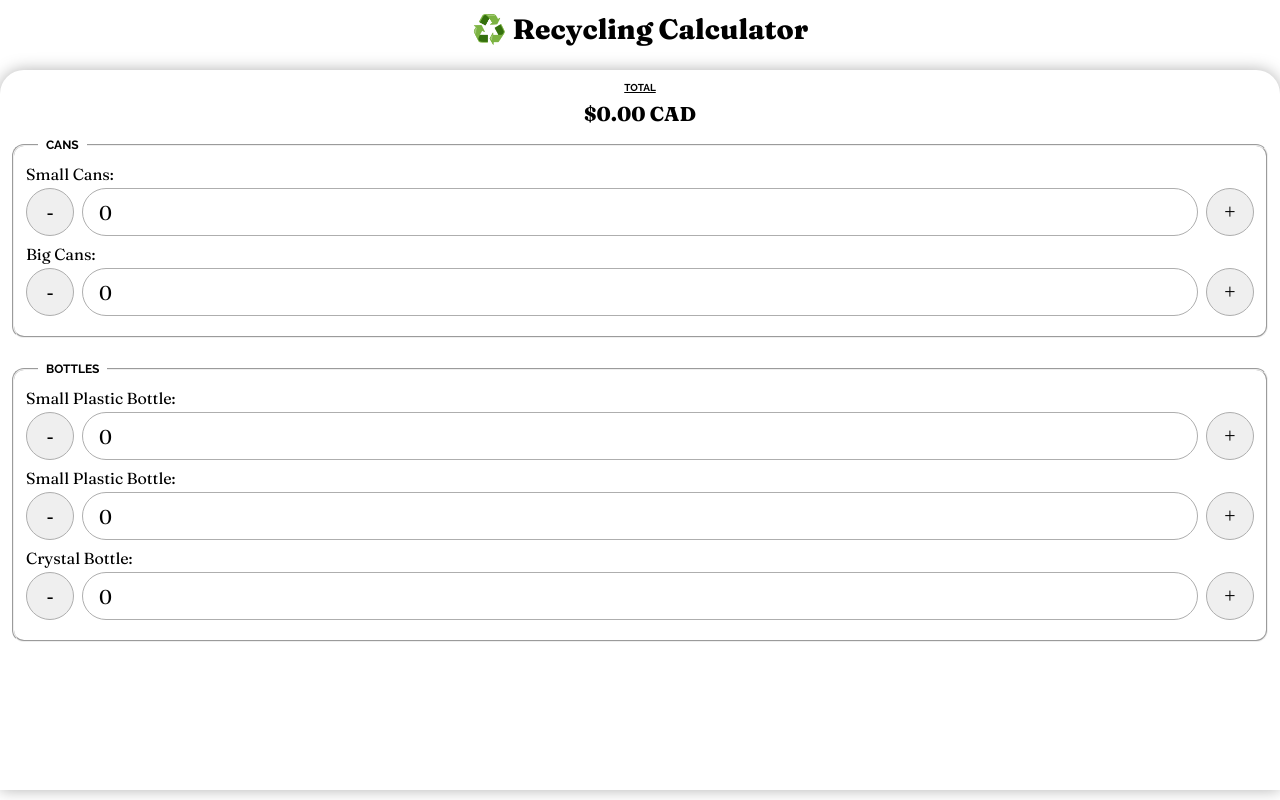
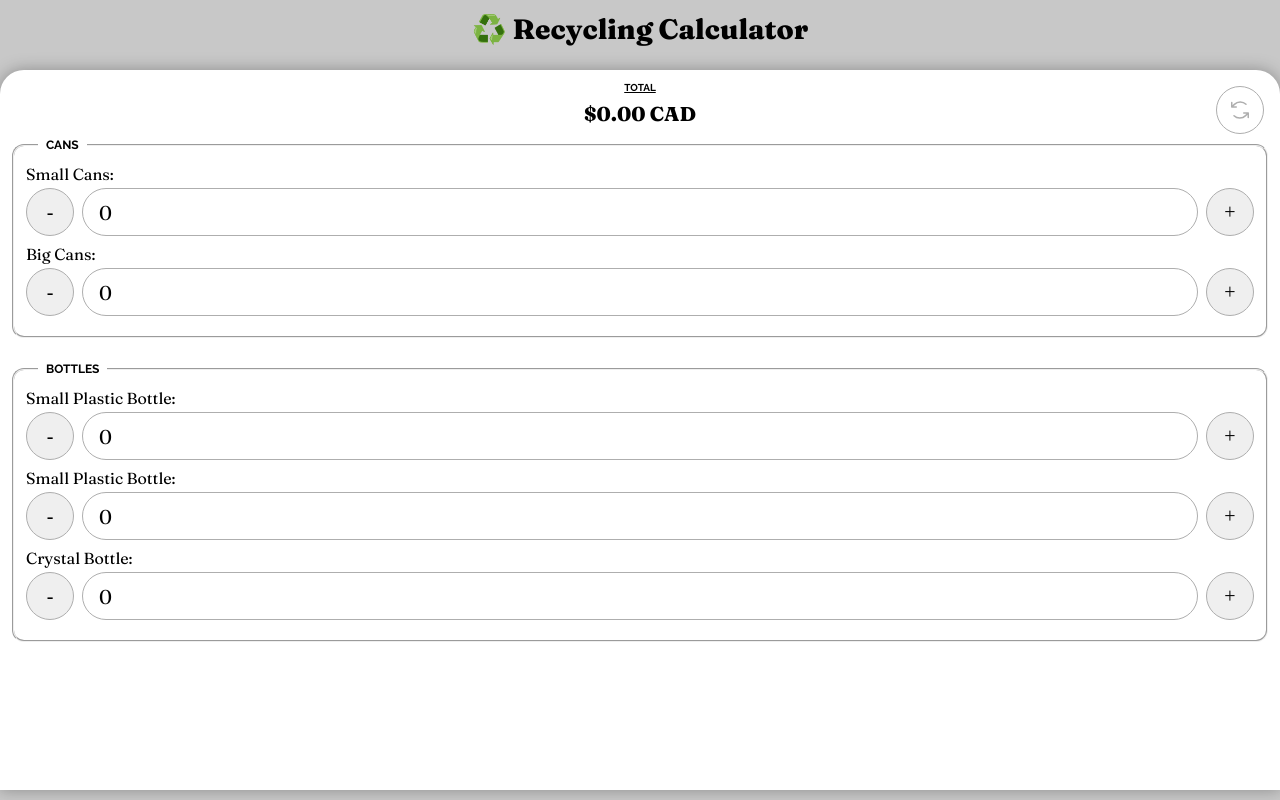
Before and after one commit to rodri-afa/recycling-calculator, a Nuxt app: page / in a window 1280 px wide. Built offline with nearby package versions, Linux system fonts and the light colour scheme.

Commit message:
reset+visual changes

```diff
--- a/app.vue
+++ b/app.vue
@@ -6,6 +6,10 @@
         <div class="card">
             <h2 class="title">total</h2>
             <h2 class="amount"> ${{ total }} CAD</h2>
+
+            <button id="reset-button" @click="reset">
+                <Icon name="ph:arrows-counter-clockwise" size="24" />
+            </button>
 
 
             <fieldset>
@@ -83,6 +87,10 @@ const total = computed(() => {
     return sum.toFixed(2)
 })
 
+function reset() {
+    console.log('reset')
+}
+
 </script>
 
 <style scoped lang="scss">
@@ -121,6 +129,7 @@ h2 {
     border-radius: 24px 24px 0 0;
     filter: drop-shadow(0 0 8px rgba(0, 0, 0, 0.3));
     margin-top: 24px;
+    position: relative;
 }
 
 fieldset {
@@ -137,4 +146,24 @@ fieldset {
         font-weight: 600;
     }
 }
+
+#reset-button {
+    background: transparent;
+    color: #aeaeae;
+    border: 1px solid #aeaeae;
+    width: 48px;
+    height: 48px;
+    border-radius: 50%;
+    position: absolute;
+    top: 16px;
+    right: 16px;
+
+
+    &:hover {
+        color: black;
+        border: 1px solid black;
+        cursor: pointer;
+
+    }
+}
 </style>
--- a/assets/general.css
+++ b/assets/general.css
@@ -7,5 +7,5 @@
 
 body {
     margin-top: 12px;
-    /* background: #434343; */
+    background: #c8c8c8;
 }
--- a/components/Item.vue
+++ b/components/Item.vue
@@ -49,7 +49,8 @@ defineEmits(['update:itemUds', 'increaseBy'])
             color: black;
             touch-action: manipulation;
 
-            border &:hover {
+            &:hover {
+                border: 1px solid black;
                 cursor: pointer;
             }
         }
--- a/nuxt.config.ts
+++ b/nuxt.config.ts
@@ -3,5 +3,8 @@ export default defineNuxtConfig({
   devtools: { enabled: true },
   css: [
     '@/assets/general.css'
+  ],
+  modules: [
+    'nuxt-icon'
   ]
 })
--- a/package.json
+++ b/package.json
@@ -12,6 +12,7 @@
     "@nuxt/devtools": "latest",
     "@types/node": "^18",
     "nuxt": "^3.5.2",
+    "nuxt-icon": "^0.4.1",
     "sass": "^1.63.4",
     "sass-loader": "^13.3.2"
   }
```
Also changed, not shown: 1 other file (tests, documents, lock files or other folders).
